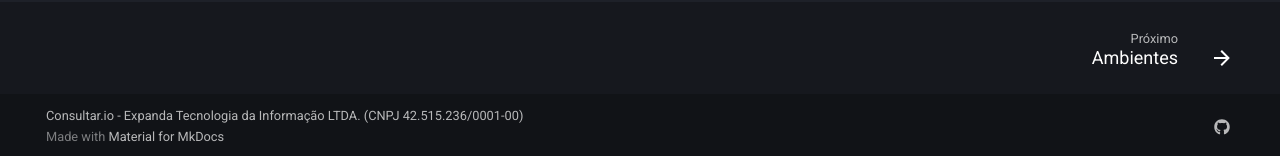
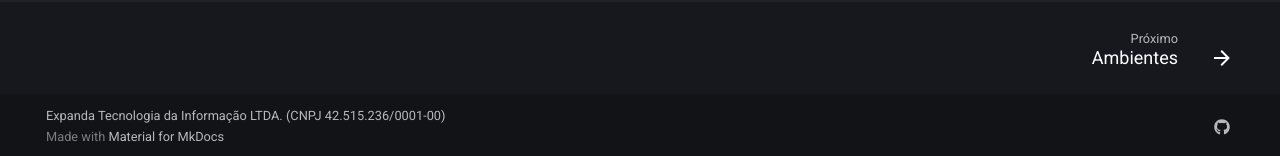
Before and after one commit to consultar-io/doc, an MkDocs documentation site: the page built from docs/index.md, in a window 1280 px wide and 1324 px high. Shown: the part 1165-1321 px from the top of the window. Built offline with MkDocs 1.6.1 and Material for MkDocs 9.7.7, drawn with Linux system fonts in a browser that asks for light colours.

Commit message:
Update copyright information in mkdocs.yml to reflect company name change

```diff
--- a/mkdocs.yml
+++ b/mkdocs.yml
@@ -52,4 +52,4 @@ extra:
   social:
     - icon: fontawesome/brands/github
       link: https://github.com/consultar-io/
-copyright: Consultar.io - Expanda Tecnologia da Informação LTDA. (CNPJ 42.515.236/0001-00)
+copyright: Expanda Tecnologia da Informação LTDA. (CNPJ 42.515.236/0001-00)
```
